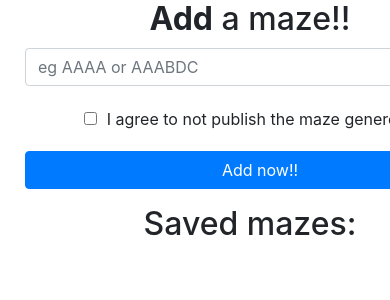
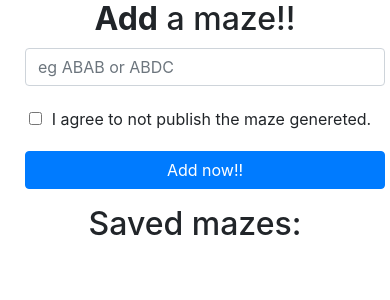
Before and after one commit to ShresthaRajat/monk, a Flask app: page /home in a window 390 px wide; the page is wider, and only the part inside the window is pictured. Shown: the part 84-384 px from the top of that part. Run offline with Flask 2, Linux system fonts and the light colour scheme; the visitor is signed in with stand-in values (Sample User, id 1); data that the repository does not hold is empty; parts of the project's set-up code (start-up, migrations or seed data) failed here and were passed over; some libraries are stand-ins or nearby versions.

Commit message:
Responsive fix for users

```diff
--- a/src/templates/user.html
+++ b/src/templates/user.html
@@ -18,10 +18,10 @@
             </ul><p style="margin-right: 100px;">{{ session['username'] }}</p><span class="navbar-text actions"> <a class="btn btn-light action-button" role="button" href="{{ url_for('logout') }}">Log Out</a></span></div>
     </div>
 </nav>
-<div class="container" style="text-align: center; margin: auto; width:500px">
+<div class="col-auto col-md-8 align-self-center m-auto" style="text-align: center; margin: auto; ">
     <form method=POST action="{{ url_for('mazeadd') }}">
         <h2 class="text-center"><strong>Add</strong> a maze!!</h2>
-        <div class="form-group"><input class="form-control" type="text" name="seed" placeholder="eg AAAA or AAABDC"></div>
+        <div class="form-group"><input class="form-control" type="text" name="seed" placeholder="eg ABAB or ABDC"></div>
         <div class="form-group">
             <input type="checkbox" name="agree" value="Not Nulls">I agree to not publish the maze genereted.</label>
         </div>
@@ -30,6 +30,7 @@
     <h2>Saved mazes:</h2>
     <div class="row">
         {% for item in data %}
+
         <div class="col" style="width: 400px; height: 420px; border: black solid 1px; margin:0 auto;">
             <a href={{ item }} download>Download {{ item.split("/data/")[1] }}</a>
 
```
